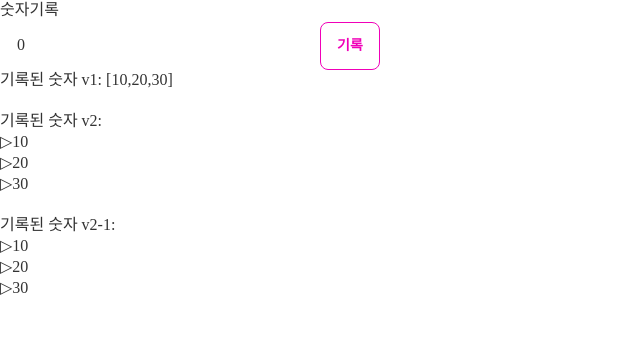
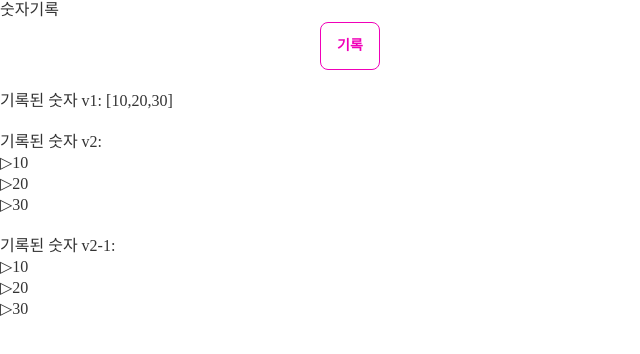
Before and after one commit to Bravetomato/react-proj, a React (Create React App) app: page / in a window 1280 px wide. Shown: the top 354 px of the page, without its empty margins (0-640 px from the left). Built offline with nearby package versions, Linux system fonts and the light colour scheme; a web font is replaced by a local one.

Commit message:
e.preventDefault, form

```diff
--- a/src/NoRecord.js
+++ b/src/NoRecord.js
@@ -1,39 +1,44 @@
 import React, { useState } from "react";
 
 function NoRecord() {
-  // 기록된 숫자가 배열로 쌓이도록 만들기-2
-
-  const [no, setNo] = useState(0);
-  // 카운팅되는 숫자
+  const [no, setNo] = useState("");
 
   const [recordedNos, setRecordedNos] = useState([10, 20, 30]);
-  //   카운팅 숫자 기록을 배열로 남긴다. useState([])-> 배열이 들어간다는 의미
-  const saveNo = () => {
+  const saveNo = (e) => {
+    //   e.preventDefault();
+    // 26번째 줄에 넣거나 8번 줄에 넣으면 됨.
+    // 링크 클릭 시 이동을 막는다. form 전송시 form 발송되는 것을 막는다. 마우스 휠-> 스크롤바 이동을 막는다.
+
+    if (no === "") {
+      alert("숫자를 입력해주세요.");
+      return;
+    }
     setRecordedNos([...recordedNos, no]);
+    setNo("");
   };
 
   const li = recordedNos.map((el, index) => <li key={index}>▷{el}</li>);
-  // 기록된 숫자 v2의 {li}에 들어가는 함수
 
   return (
     <>
       <h1>숫자기록</h1>
+      <form
+        onSubmit={(e) => {
+          e.preventDefault();
+          saveNo();
+        }}
+      >
+        {/* enter키로 값을 전송하고 싶을 때 : <form></form> 사용. button type을 submit으로 바꾼다.*/}
         <input
           type="number"
           value={no}
           onChange={(e) => setNo(e.target.valueAsNumber)}
-        // 숫자 카운팅이라는 이벤트가 일어나서 바뀐 숫자가 setNo가 된다.
           className="input w-full max-w-xs"
         />
-      <button
-        type="button"
-        onClick={saveNo}
-        // 기록 버튼이 클릭되면 카운팅 된 숫자가 no에 저장된다.
-        className="btn btn-outline btn-secondary"
-      >
+        <button type="submit" className="btn btn-outline btn-secondary">
           기록
         </button>
-
+      </form>
       <br />
 
       <h1>기록된 숫자 v1: [{recordedNos.join(",")}]</h1>
```
Lines whose indentation alone changed are shown as unchanged.
